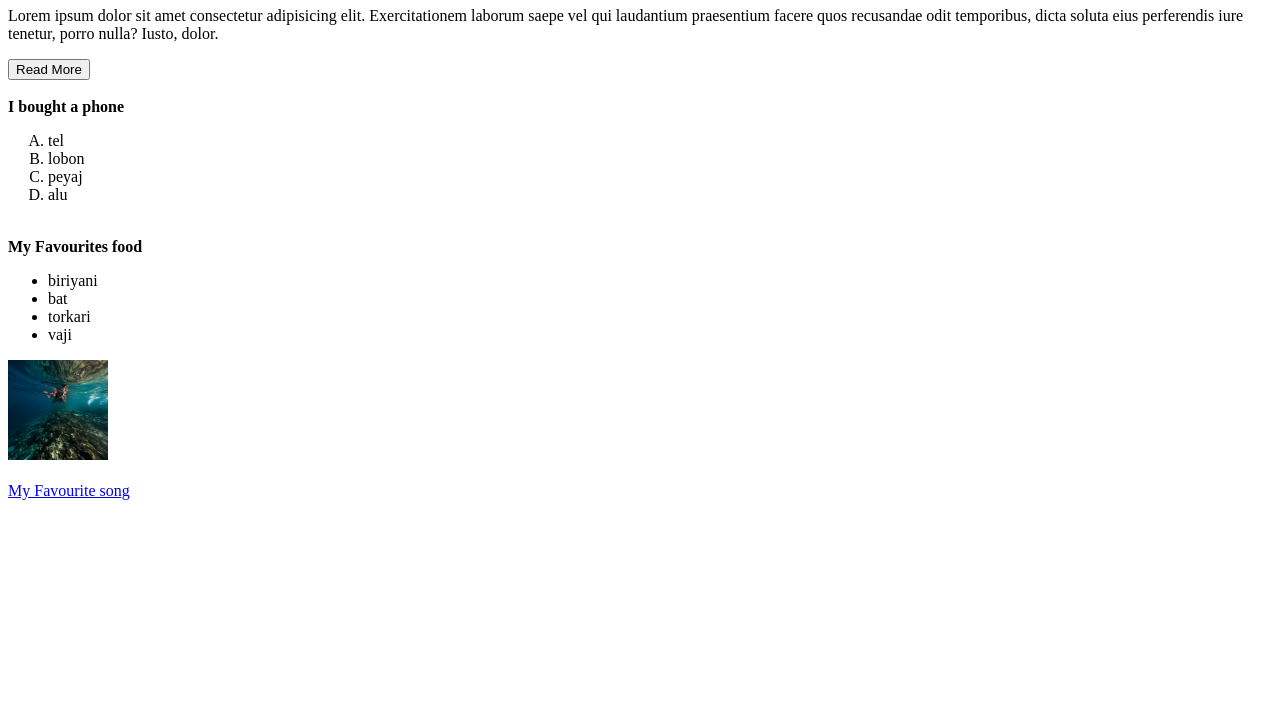
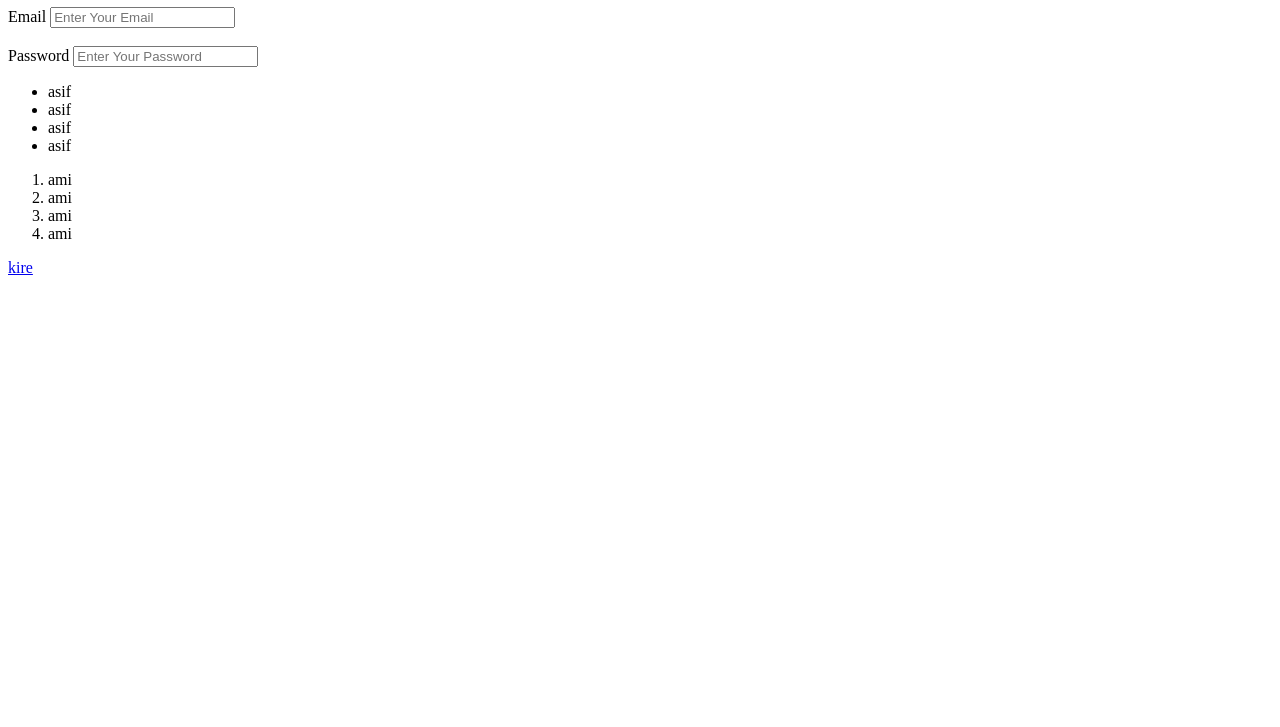
Before and after one commit to msmahfuz3140/Module-01, a plain HTML site: page practice.html in a window 1280 px wide. Shown: the part 73-800 px from the top of the page. Drawn offline with Linux system fonts and the light colour scheme.

Commit message:
added some element form list

```diff
--- a/practice.html
+++ b/practice.html
@@ -3,35 +3,29 @@
 <head>
   <meta charset="UTF-8">
   <meta name="viewport" content="width=device-width, initial-scale=1.0">
-  <title>My Travel Blog</title>
-  <!-- this is the head section -->
+  <title>Document</title>
 </head>
 <body>
- <div><h1><em>My Travel Blog</em></h1>
-  <p>Lorem ipsum dolor sit amet consectetur adipisicing elit. Exercitationem laborum saepe vel qui laudantium praesentium facere quos recusandae odit temporibus, dicta soluta eius perferendis iure tenetur, porro nulla? Iusto, dolor.</p>
+  <h1>This is form</h1>
+  <form action="">
+    <label for="Email">Email</label>
+    <input type="email" name="" id="" placeholder="Enter Your Email"> <br> <br>
 
-  <button>Read More</button> <br><br>
-  </div>
-
-  <span><strong>I bought a phone</strong></span> <br>
-  <ol type="A">
-    <li>tel</li>
-    <li>lobon</li>
-    <li>peyaj</li>
-    <li>alu</li>
-  </ol> <br>
-  <span><strong>My Favourites food</strong></span>
+    <label for="Password">Password</label>
+    <input type="password" name="" id="" placeholder="Enter Your Password">
+  </form>
   <ul>
-    <li>biriyani</li>
-    <li>bat</li>
-    <li>torkari</li>
-    <li>vaji</li>
+    <li>asif</li>
+    <li>asif</li>
+    <li>asif</li>
+    <li>asif</li>
   </ul>
-  <img src="images/premium_photo-1683910767532-3a25b821f7ae.avif" alt="this is a premeum photo of the website" width="100px" height="100px"> <br><br>
-
-  <a href="https://youtu.be/KsonVX4Z74g?si=TapXgi3SdeTe14WM">My Favourite song</a>
-
-
-
+  <ol>
+    <li>ami</li>
+    <li>ami</li>
+    <li>ami</li>
+    <li>ami</li>
+  </ol>
+  <a href="images/premium_photo-1683910767532-3a25b821f7ae.avif">kire </a>
 </body>
 </html>
```
